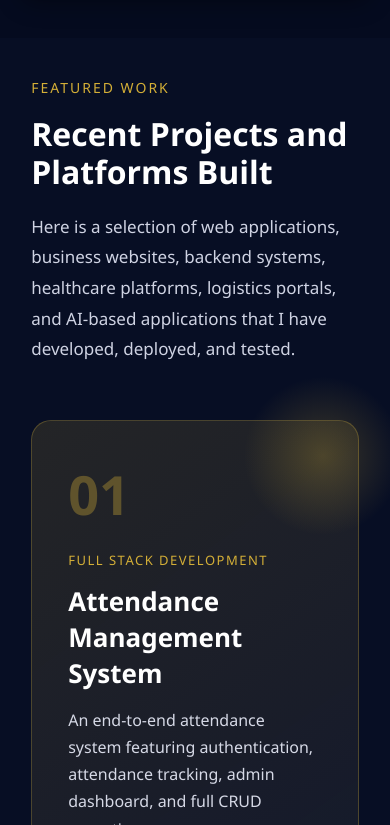
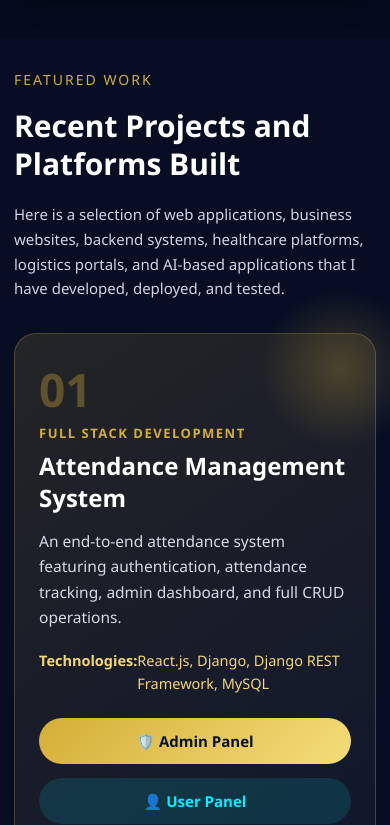
Before and after one commit to Saikumars278/portfolionew, a React (Vite) app: page / in a window 390 px wide. Shown: the part 4419-5244 px from the top of the page. Built offline with nearby package versions, Linux system fonts and the light colour scheme.

Commit message:
Update Projects component, credential modal links, copy buttons, and responsive mobile styling

```diff
--- a/src/components/Projects.jsx
+++ b/src/components/Projects.jsx
@@ -3,7 +3,16 @@ import "../style/Projects.css";
 
 function Projects() {
   const [activeCredential, setActiveCredential] = useState(null);
+  const [copiedState, setCopiedState] = useState("");
   const credRef = useRef(null);
+
+  const handleCopy = (text, key) => {
+    if (navigator.clipboard) {
+      navigator.clipboard.writeText(text);
+      setCopiedState(key);
+      setTimeout(() => setCopiedState(""), 2000);
+    }
+  };
 
   const sectionRef = useRef(null);
   const [isVisible, setIsVisible] = useState(false);
@@ -96,18 +105,11 @@ function Projects() {
       ],
       tech: "React.js, Python, Django, REST API, GroqCloud API",
       dualButtons: true,
-
-      adminLink: "https://your-chatbot-admin-url.com",
-      userLink: "https://your-chatbot-user-url.com",
-
+      adminLink: "https://chatbot-backend-tmii.onrender.com",
+      userLink: "https://chatbot-frontend-umber-omega.vercel.app/",
       adminCreds: {
-        username: "admin",
-        password: "admin@123",
-      },
-
-      userCreds: {
-        username: "user",
-        password: "user@123",
+        username: "s.saikumar9623@gmail.com",
+        password: "SaiKLMNPQR34!$",
       },
     },
 
@@ -181,13 +183,14 @@ function Projects() {
               <p className="projectDesc">{project.desc}</p>
 
               <p className="projectTech">
-                <strong>Technologies:</strong> {project.tech}
+                <strong>Technologies: </strong>{project.tech}
               </p>
 
               {project.dualButtons ? (
                 <div className="projectDualSection" ref={credRef}>
                   <div className="projectBtnGroup">
-                    {project.adminCreds && (
+                    {(project.adminLink || project.adminCreds) && (
+                      project.adminCreds ? (
                         <button
                           className={`projectBtn projectBtnGold ${activeCredential === `admin-${index}` ? "activeCredBtn" : ""}`}
                           onClick={() =>
@@ -198,9 +201,20 @@ function Projects() {
                         >
                           🛡️ Admin Panel
                         </button>
+                      ) : (
+                        <a
+                          href={project.adminLink}
+                          target="_blank"
+                          rel="noopener noreferrer"
+                          className="projectBtn projectBtnGold"
+                        >
+                          🛡️ Admin Panel
+                        </a>
+                      )
                     )}
 
-                    {project.userCreds && (
+                    {(project.userLink || project.userCreds) && (
+                      project.userCreds ? (
                         <button
                           className={`projectBtn projectBtnOutline ${activeCredential === `user-${index}` ? "activeCredBtn" : ""}`}
                           onClick={() =>
@@ -211,6 +225,16 @@ function Projects() {
                         >
                           👤 User Panel
                         </button>
+                      ) : (
+                        <a
+                          href={project.userLink}
+                          target="_blank"
+                          rel="noopener noreferrer"
+                          className="projectBtn projectBtnOutline"
+                        >
+                          👤 User Panel
+                        </a>
+                      )
                     )}
                   </div>
 
@@ -218,19 +242,40 @@ function Projects() {
                   {activeCredential === `admin-${index}` && project.adminCreds && (
                     <div className="credPanel credPanelGold">
                       <p className="credPanelTitle">🛡️ Admin Credentials</p>
+
                       <div className="credRow">
                         <span className="credLabel">Username</span>
+                        <div className="credValueWrapper">
                           <span className="credValue">{project.adminCreds.username}</span>
+                          <button
+                            type="button"
+                            className={`copyBtn copyBtnGold ${copiedState === `admin-u-${index}` ? "copied" : ""}`}
+                            onClick={() => handleCopy(project.adminCreds.username, `admin-u-${index}`)}
+                          >
+                            {copiedState === `admin-u-${index}` ? "Copied! ✓" : "Copy 📋"}
+                          </button>
                         </div>
+                      </div>
+
                       <div className="credRow">
                         <span className="credLabel">Password</span>
+                        <div className="credValueWrapper">
                           <span className="credValue">{project.adminCreds.password}</span>
+                          <button
+                            type="button"
+                            className={`copyBtn copyBtnGold ${copiedState === `admin-p-${index}` ? "copied" : ""}`}
+                            onClick={() => handleCopy(project.adminCreds.password, `admin-p-${index}`)}
+                          >
+                            {copiedState === `admin-p-${index}` ? "Copied! ✓" : "Copy 📋"}
+                          </button>
                         </div>
+                      </div>
+
                       <a
                         href={project.adminLink}
                         target="_blank"
                         rel="noopener noreferrer"
-                        className="credLink"
+                        className="credLink credLinkGold"
                       >
                         Open Admin Panel →
                       </a>
@@ -241,14 +286,35 @@ function Projects() {
                   {activeCredential === `user-${index}` && project.userCreds && (
                     <div className="credPanel credPanelCyan">
                       <p className="credPanelTitle">👤 User Credentials</p>
+
                       <div className="credRow">
                         <span className="credLabel">Username</span>
+                        <div className="credValueWrapper">
                           <span className="credValue">{project.userCreds.username}</span>
+                          <button
+                            type="button"
+                            className={`copyBtn copyBtnCyan ${copiedState === `user-u-${index}` ? "copied" : ""}`}
+                            onClick={() => handleCopy(project.userCreds.username, `user-u-${index}`)}
+                          >
+                            {copiedState === `user-u-${index}` ? "Copied! ✓" : "Copy 📋"}
+                          </button>
                         </div>
+                      </div>
+
                       <div className="credRow">
                         <span className="credLabel">Password</span>
+                        <div className="credValueWrapper">
                           <span className="credValue">{project.userCreds.password}</span>
+                          <button
+                            type="button"
+                            className={`copyBtn copyBtnCyan ${copiedState === `user-p-${index}` ? "copied" : ""}`}
+                            onClick={() => handleCopy(project.userCreds.password, `user-p-${index}`)}
+                          >
+                            {copiedState === `user-p-${index}` ? "Copied! ✓" : "Copy 📋"}
+                          </button>
                         </div>
+                      </div>
+
                       <a
                         href={project.userLink}
                         target="_blank"
--- a/src/style/Projects.css
+++ b/src/style/Projects.css
@@ -29,11 +29,12 @@
   display: grid;
   grid-template-columns: repeat(3, 1fr);
   gap: 28px;
+  align-items: start;
 }
 
 .projectCard {
   position: relative;
-  padding: 36px;
+  padding: 32px 28px;
   border-radius: 20px;
   background: linear-gradient(
     145deg,
@@ -45,6 +46,8 @@
   transition: transform 0.3s ease, border-color 0.3s ease, box-shadow 0.3s ease;
   display: flex;
   flex-direction: column;
+  height: 100%;
+  box-sizing: border-box;
 }
 
 .projectCard::before {
@@ -58,16 +61,17 @@
 }
 
 .projectCard:hover {
-  transform: translateY(-10px);
+  transform: translateY(-8px);
   border-color: #d4af37;
-  box-shadow: 0 28px 60px rgba(0, 0, 0, 0.4);
+  box-shadow: 0 24px 50px rgba(0, 0, 0, 0.4);
 }
 
 .projectNumber {
   color: rgba(212, 175, 55, 0.35);
-  font-size: 54px;
+  font-size: 48px;
   font-weight: 800;
-  margin-bottom: 20px;
+  margin-bottom: 14px;
+  line-height: 1;
   transition: color 0.4s ease, transform 0.4s ease;
 }
 
@@ -80,46 +84,60 @@
   color: #d4af37;
   text-transform: uppercase;
   letter-spacing: 1.5px;
-  font-size: 13px;
-  margin-bottom: 14px;
+  font-size: 12.5px;
+  margin-bottom: 10px;
+  font-weight: 600;
 }
 
 .projectCard h3 {
   color: #ffffff;
-  font-size: 26px;
-  margin-bottom: 16px;
+  font-size: 24px;
+  line-height: 1.3;
+  margin-bottom: 12px;
+  min-height: 62px;
+  display: flex;
+  align-items: flex-start;
 }
 
 .projectDesc {
   color: #d6d9e6;
-  line-height: 1.7;
-  margin-bottom: 22px;
+  font-size: 15px;
+  line-height: 1.65;
+  margin-bottom: 16px;
   flex: 1;
 }
 
 .projectTech {
   color: #f3d675;
-  font-size: 14px;
-  line-height: 1.6;
-  margin-bottom: 28px;
+  font-size: 13.5px;
+  line-height: 1.5;
+  margin-bottom: 20px;
+  min-height: 40px;
+  display: flex;
+  align-items: flex-start;
 }
 
 /* Push buttons to the bottom of every card */
 .projectBtnWrapper,
 .projectDualSection {
   margin-top: auto;
+  width: 100%;
 }
 
 /* Base button style */
 .projectBtn {
-  display: inline-block;
+  display: inline-flex;
+  align-items: center;
+  justify-content: center;
   text-decoration: none;
-  padding: 11px 22px;
+  padding: 12px 24px;
   border-radius: 50px;
   font-weight: 600;
   font-size: 14px;
+  line-height: 1.2;
   transition: all 0.3s cubic-bezier(0.4, 0, 0.2, 1);
   white-space: nowrap;
+  box-sizing: border-box;
 }
 
 /* Gold filled button - Admin Panel */
@@ -131,23 +149,23 @@
 
 .projectBtnGold:hover {
   background: linear-gradient(135deg, #f5dc7a, #ffffff);
-  transform: translateY(-3px);
-  box-shadow: 0 12px 28px rgba(212, 175, 55, 0.4);
+  transform: translateY(-2px);
+  box-shadow: 0 10px 24px rgba(212, 175, 55, 0.35);
 }
 
-/* Dark transparent outline button - User Panel */
+/* Cyan glass button - User Panel */
 .projectBtnOutline {
-  background: transparent;
-  color: #d4af37;
-  border: 1px solid #d4af37;
+  background: rgba(0, 240, 255, 0.12);
+  color: #00f0ff;
+  border: 1px solid rgba(0, 240, 255, 0.45);
 }
 
 .projectBtnOutline:hover {
-  background: rgba(212, 175, 55, 0.1);
-  border-color: #f5dc7a;
-  color: #f5dc7a;
-  transform: translateY(-3px);
-  box-shadow: 0 12px 28px rgba(212, 175, 55, 0.15);
+  background: rgba(0, 240, 255, 0.26);
+  border-color: #00f0ff;
+  color: #ffffff;
+  transform: translateY(-2px);
+  box-shadow: 0 10px 24px rgba(0, 240, 255, 0.25);
 }
 
 /* Dual button group: side by side on desktop */
@@ -155,6 +173,7 @@
   display: flex;
   gap: 12px;
   flex-wrap: wrap;
+  align-items: center;
 }
 
 /* Button used as toggle (reset default button styles) */
@@ -180,50 +199,51 @@
   gap: 0;
 }
 
-/* Credential panel card — floats over grid, doesn't push card height */
+/* Credential panel card — floating overlay dropdown on Desktop/PC */
 .credPanel {
   position: absolute;
-  top: calc(100% + 10px);
+  top: calc(100% + 12px);
   left: 0;
   right: 0;
-  z-index: 99;
-  border-radius: 14px;
-  padding: 18px 20px;
+  z-index: 100;
+  border-radius: 16px;
+  padding: 18px;
   display: flex;
   flex-direction: column;
-  gap: 10px;
+  gap: 12px;
   animation: credFadeIn 0.3s cubic-bezier(0.2, 0.8, 0.3, 1.1);
   transform-origin: top center;
-  backdrop-filter: blur(16px);
-  -webkit-backdrop-filter: blur(16px);
+  backdrop-filter: blur(20px);
+  -webkit-backdrop-filter: blur(20px);
+  box-sizing: border-box;
 }
 
 @keyframes credFadeIn {
-  from { opacity: 0; transform: translateY(-10px) scaleY(0.92); }
+  from { opacity: 0; transform: translateY(-8px) scaleY(0.95); }
   to   { opacity: 1; transform: translateY(0) scaleY(1); }
 }
 
 /* Gold variant - Admin */
 .credPanelGold {
-  background: rgba(212, 175, 55, 0.10);
-  border: 1px solid rgba(212, 175, 55, 0.40);
-  box-shadow: 0 8px 24px rgba(212, 175, 55, 0.12);
+  background: rgba(15, 23, 42, 0.95);
+  border: 1px solid rgba(212, 175, 55, 0.45);
+  box-shadow: 0 10px 30px rgba(0, 0, 0, 0.4), 0 0 15px rgba(212, 175, 55, 0.12);
 }
 
 /* Cyan variant - User */
 .credPanelCyan {
-  background: rgba(0, 240, 255, 0.07);
-  border: 1px solid rgba(0, 240, 255, 0.35);
-  box-shadow: 0 8px 24px rgba(0, 240, 255, 0.10);
+  background: rgba(15, 23, 42, 0.95);
+  border: 1px solid rgba(0, 240, 255, 0.40);
+  box-shadow: 0 10px 30px rgba(0, 0, 0, 0.4), 0 0 15px rgba(0, 240, 255, 0.12);
 }
 
 .credPanelTitle {
-  font-size: 13.5px;
+  font-size: 13px;
   font-weight: 700;
   letter-spacing: 0.8px;
   text-transform: uppercase;
   color: #d4af37;
-  margin: 0 0 4px;
+  margin: 0 0 2px;
 }
 
 .credPanelCyan .credPanelTitle {
@@ -232,10 +252,10 @@
 
 .credRow {
   display: flex;
-  justify-content: space-between;
-  align-items: center;
-  border-bottom: 1px solid rgba(255,255,255,0.06);
-  padding-bottom: 8px;
+  flex-direction: column;
+  gap: 5px;
+  border-bottom: 1px solid rgba(255, 255, 255, 0.07);
+  padding-bottom: 10px;
 }
 
 .credRow:last-of-type {
@@ -245,55 +265,131 @@
 
 .credLabel {
   color: #cfd3e3;
-  font-size: 13px;
-  font-weight: 500;
+  font-size: 12.5px;
+  font-weight: 600;
+  letter-spacing: 0.3px;
+}
+
+.credValueWrapper {
+  display: flex;
+  align-items: center;
+  justify-content: space-between;
+  gap: 6px;
+  background: rgba(0, 0, 0, 0.4);
+  padding: 6px 10px;
+  border-radius: 8px;
+  border: 1px solid rgba(255, 255, 255, 0.08);
+  min-width: 0;
+  overflow: hidden;
+}
+
+.credPanelGold .credValueWrapper {
+  border-color: rgba(212, 175, 55, 0.25);
+}
+
+.credPanelCyan .credValueWrapper {
+  border-color: rgba(0, 240, 255, 0.25);
 }
 
 .credValue {
-  font-size: 13.5px;
-  font-weight: 700;
-  font-family: 'Courier New', monospace;
-  letter-spacing: 0.5px;
-  padding: 3px 12px;
-  border-radius: 20px;
-  background: rgba(212, 175, 55, 0.15);
-  border: 1px solid rgba(212, 175, 55, 0.30);
+  font-size: 11.5px;
+  font-weight: 600;
+  font-family: inherit;
+  letter-spacing: -0.1px;
   color: #f5dc7a;
   user-select: all;
-  transition: background 0.2s ease, transform 0.2s ease;
+  word-break: break-all;
+  flex: 1;
+  min-width: 0;
 }
 
-.credValue:hover {
+.credPanelCyan .credValue {
+  color: #00f0ff;
+}
+
+/* Copy Button Styling */
+.copyBtn {
+  font-family: inherit;
+  font-size: 11px;
+  font-weight: 600;
+  padding: 3px 8px;
+  border-radius: 6px;
+  cursor: pointer;
+  white-space: nowrap;
+  flex-shrink: 0;
+  transition: all 0.2s ease;
+  outline: none;
+}
+
+.copyBtnGold {
+  background: rgba(212, 175, 55, 0.16);
+  border: 1px solid rgba(212, 175, 55, 0.38);
+  color: #f5dc7a;
+}
+
+.copyBtnGold:hover {
+  background: rgba(212, 175, 55, 0.32);
+  border-color: #d4af37;
+  color: #ffffff;
   transform: translateY(-1px);
 }
 
-.credPanelCyan .credValue {
-  background: rgba(0, 240, 255, 0.12);
-  border-color: rgba(0, 240, 255, 0.30);
+.copyBtnGold.copied {
+  background: rgba(72, 187, 120, 0.25);
+  border-color: #48bb78;
+  color: #68d391;
+}
+
+.copyBtnCyan {
+  background: rgba(0, 240, 255, 0.14);
+  border: 1px solid rgba(0, 240, 255, 0.35);
   color: #00f0ff;
 }
 
+.copyBtnCyan:hover {
+  background: rgba(0, 240, 255, 0.28);
+  border-color: #00f0ff;
+  color: #ffffff;
+  transform: translateY(-1px);
+}
+
+.copyBtnCyan.copied {
+  background: rgba(72, 187, 120, 0.25);
+  border-color: #48bb78;
+  color: #68d391;
+}
+
 .credLink {
-  display: inline-block;
+  display: inline-flex;
+  align-items: center;
+  justify-content: center;
   margin-top: 4px;
+  padding: 8px 14px;
   font-size: 13px;
   font-weight: 600;
-  color: #d4af37;
+  border-radius: 8px;
+  color: #071126;
+  background: linear-gradient(135deg, #d4af37, #f5dc7a);
   text-decoration: none;
-  transition: color 0.2s ease, letter-spacing 0.2s ease;
+  transition: all 0.2s ease;
+  box-shadow: 0 4px 12px rgba(212, 175, 55, 0.25);
 }
 
 .credLink:hover {
-  color: #f5dc7a;
-  letter-spacing: 0.5px;
+  background: linear-gradient(135deg, #f5dc7a, #ffffff);
+  transform: translateY(-2px);
+  box-shadow: 0 6px 18px rgba(212, 175, 55, 0.4);
 }
 
 .credLinkCyan {
-  color: #00f0ff;
+  color: #071126;
+  background: linear-gradient(135deg, #00f0ff, #7fffff);
+  box-shadow: 0 4px 12px rgba(0, 240, 255, 0.25);
 }
 
 .credLinkCyan:hover {
-  color: #7fffff;
+  background: linear-gradient(135deg, #7fffff, #ffffff);
+  box-shadow: 0 6px 18px rgba(0, 240, 255, 0.4);
 }
 
 /* Scroll-triggered entrance animation */
@@ -346,26 +442,149 @@
   .projectsGrid {
     grid-template-columns: repeat(2, 1fr);
   }
+  .credPanel {
+    position: relative;
+    top: 0;
+    margin-top: 16px;
+    width: 100%;
+  }
 }
 
 @media (max-width: 600px) {
+  .projectsSection {
+    padding: 32px 14px 60px;
+    overflow: hidden;
+  }
+
+  .projectsIntro {
+    font-size: 15px;
+    line-height: 1.65;
+    margin-bottom: 32px;
+  }
+
   .projectsGrid {
     grid-template-columns: 1fr;
+    gap: 32px;
+  }
+
+  /* Larger, punchier card container on mobile */
+  .projectCard {
+    padding: 32px 24px 32px;
+    border-radius: 22px;
+    height: auto;
+    box-sizing: border-box;
+    width: 100%;
+  }
+
+  .projectNumber {
+    font-size: 46px;
+    margin-bottom: 12px;
+    line-height: 1;
+  }
+
+  .projectCategory {
+    font-size: 13px;
+    margin-bottom: 8px;
+    letter-spacing: 1.5px;
+    font-weight: 700;
+  }
+
+  .projectCard h3 {
+    font-size: 24px;
+    line-height: 1.35;
+    margin-bottom: 14px;
+    min-height: auto;
+  }
+
+  .projectDesc {
+    font-size: 15.5px;
+    line-height: 1.65;
+    margin-bottom: 18px;
+  }
+
+  .projectTech {
+    font-size: 14.5px;
+    line-height: 1.55;
+    margin-bottom: 24px;
+    min-height: auto;
   }
 
   .projectsSection h2 {
-    font-size: 32px;
+    font-size: 30px;
+    line-height: 1.25;
   }
 
-  /* Stack buttons vertically on mobile */
+  /* Taller, prominent touch-friendly buttons on mobile */
   .projectBtnGroup {
+    display: flex;
     flex-direction: column;
-    gap: 10px;
+    gap: 14px;
+    width: 100%;
   }
 
-  .projectBtnGroup .projectBtn {
+  .projectBtnGroup .projectBtn,
+  .projectBtnWrapper .projectBtn {
     width: 100%;
+    display: flex;
+    align-items: center;
+    justify-content: center;
+    padding: 14px 22px;
+    font-size: 15px;
+    font-weight: 700;
+    border-radius: 50px;
+    box-sizing: border-box;
     text-align: center;
+  }
+
+  /* Credentials Panel on Mobile */
+  .credPanel {
+    position: relative;
+    top: 0;
+    margin-top: 18px;
+    padding: 20px 16px;
+    border-radius: 16px;
+    width: 100%;
+    box-sizing: border-box;
+  }
+
+  .credRow {
+    gap: 6px;
+    padding-bottom: 10px;
+  }
+
+  .credLabel {
+    font-size: 13px;
+    font-weight: 600;
+  }
+
+  .credValueWrapper {
+    padding: 9px 12px;
+    gap: 8px;
+    width: 100%;
+    box-sizing: border-box;
+  }
+
+  .credValue {
+    font-size: 12.5px;
+    word-break: break-all;
+  }
+
+  .copyBtn {
+    font-size: 12px;
+    padding: 4px 10px;
+  }
+
+  .credLink {
+    width: 100%;
+    display: flex;
+    align-items: center;
+    justify-content: center;
+    box-sizing: border-box;
+    padding: 12px 18px;
+    font-size: 14px;
+    font-weight: 700;
+    text-align: center;
+    border-radius: 10px;
   }
 }
 
@@ -381,10 +600,3 @@
     animation: none;
   }
 }
-
-.projectsSection {
-  background: #070e24;
-  padding: 40px 8% 100px;
-  color: white;
-  overflow: visible;   /* hidden → visible */
-}
```
Lines whose indentation alone changed are shown as unchanged.
